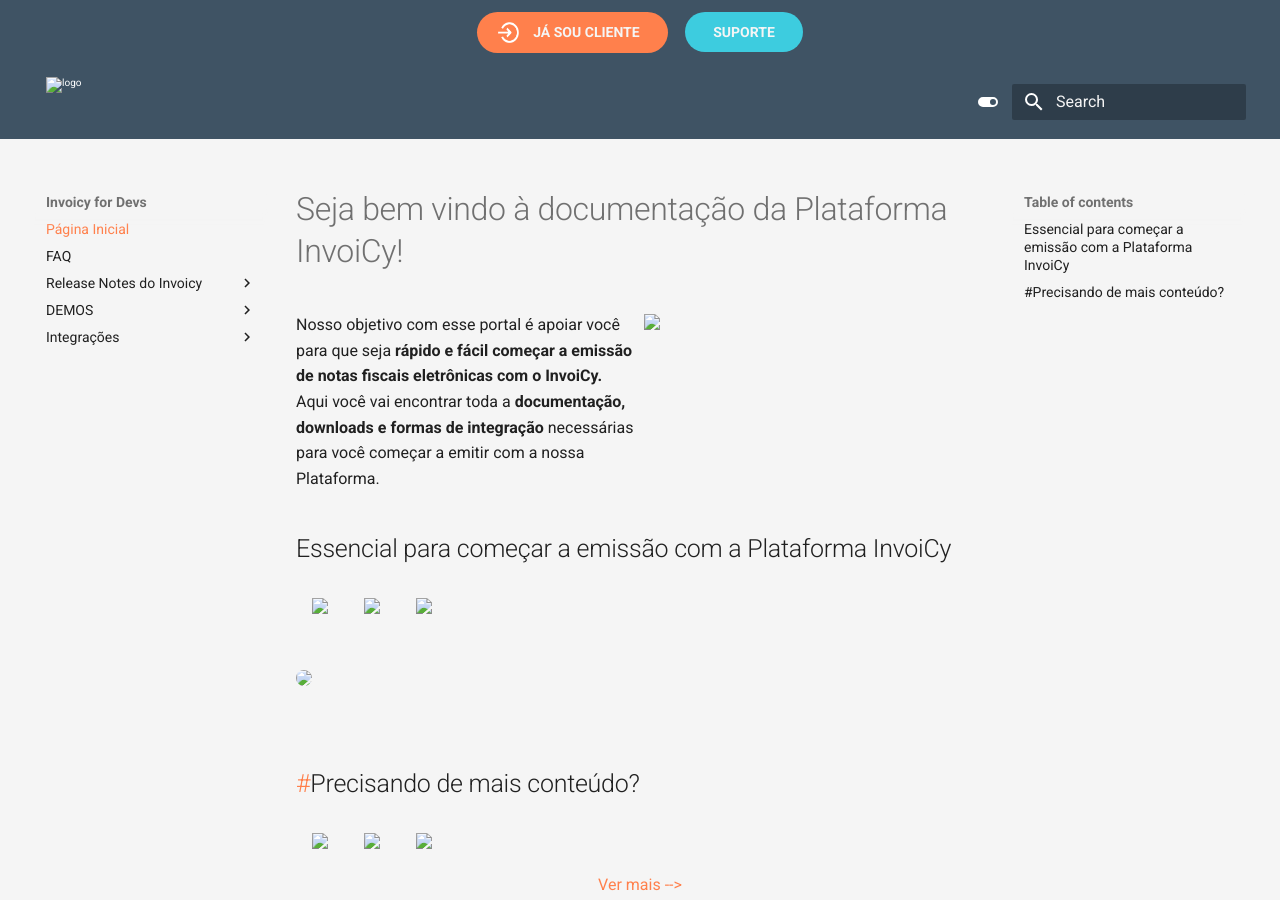
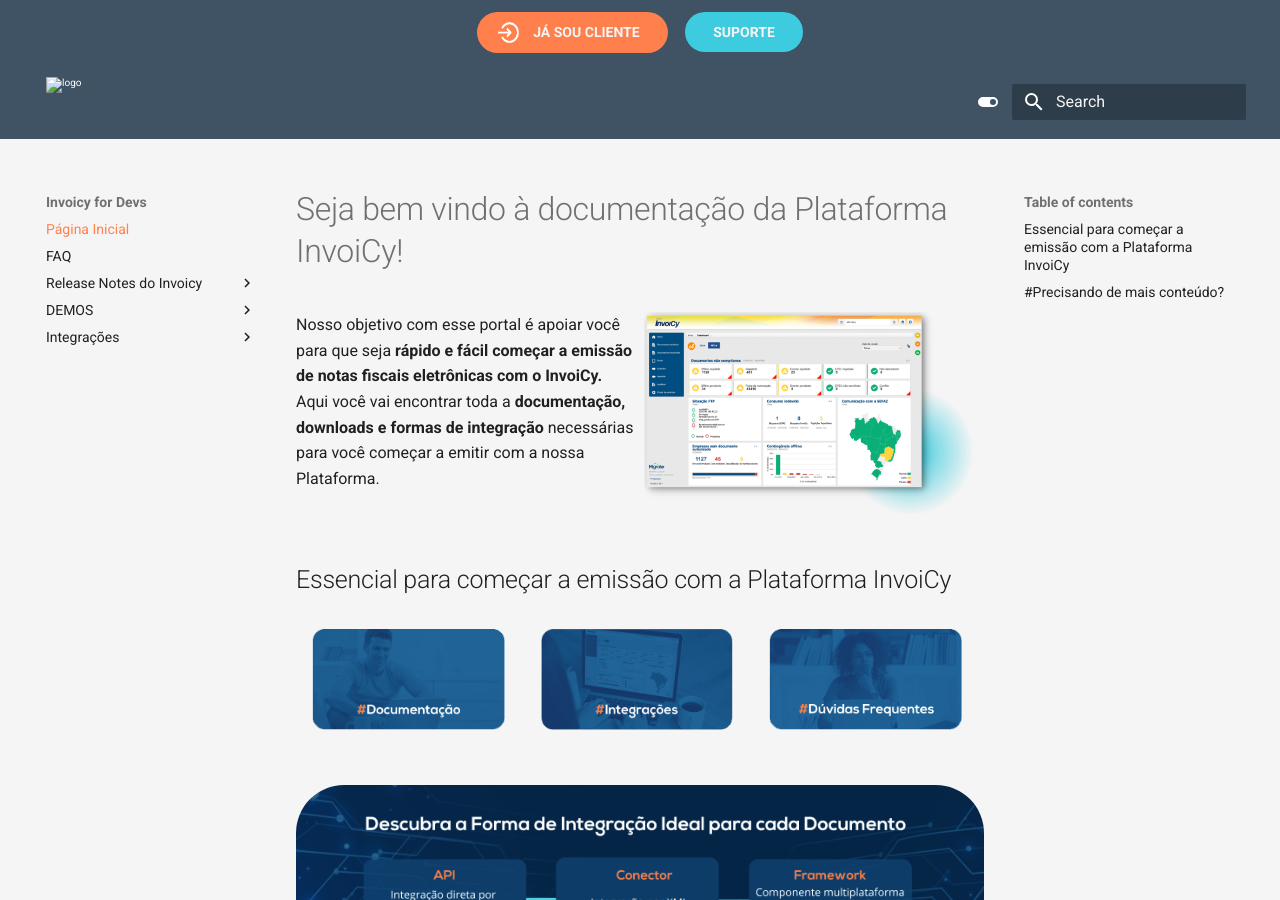
Before and after one commit to DiegoRockenbach/MKDOCS_DEMO_GITHUB, an MkDocs documentation site: the page built from docs/index.md, in a window 1280 px wide and 900 px high. Built offline with MkDocs 1.6.1 and Material for MkDocs 9.7.7, drawn with Linux system fonts in a browser that asks for light colours.

Commit message:
Mudança no caminho dos arquivos novamente

```diff
--- a/docs/index.md
+++ b/docs/index.md
@@ -6,29 +6,29 @@
         <br>
         Aqui você vai encontrar toda a <b>documentação, downloads e formas de integração</b> necessárias para você começar a emitir com a nossa Plataforma.
     </span>
-    <img class="img_inicio" src="docs/img/index/IMG1.png">
+    <img class="img_inicio" src="img/index/IMG1.png">
 </div>
 
 
 ## Essencial para começar a emissão com a Plataforma InvoiCy
 
 <div class="row_essencial">
-    <a href=""><img src="docs/img/index/IMG2_Documentacao.png"></a>
-    <a href=""><img src="docs/img/index/IMG3_Integracoes.png"></a>
-    <a href=""><img src="docs/img/index/IMG4_Duvidasfrequentes.png"></a>
+    <a href=""><img src="img/index/IMG2_Documentacao.png"></a>
+    <a href=""><img src="img/index/IMG3_Integracoes.png"></a>
+    <a href=""><img src="img/index/IMG4_Duvidasfrequentes.png"></a>
 </div>
 
 <div class="img_descubraforma">
-    <img src="docs/img/index/IMG5_Descubraforma.png">
+    <img src="img/index/IMG5_Descubraforma.png">
 </div>
 
 
 ## <span class="orange_hash">#</span>Precisando de mais conteúdo?
 
 <div class="row_maisconteudo">
-    <a href=""><img src="docs/img/index/IMG6_18anos.png"></a>
-    <a href=""><img src="docs/img/index/IMG7_Tabela.png"></a>
-    <a href=""><img src="docs/img/index/IMG8_Capture.png"></a>
+    <a href=""><img src="img/index/IMG6_18anos.png"></a>
+    <a href=""><img src="img/index/IMG7_Tabela.png"></a>
+    <a href=""><img src="img/index/IMG8_Capture.png"></a>
 </div>
 
 <div class="vermais">
@@ -36,5 +36,5 @@
 </div>
 
 <div class="img_invoicymarket">
-    <img src="docs/img/index/IMG9_Invoicymarket.png">
+    <img src="img/index/IMG9_Invoicymarket.png">
 </div>
```
Also changed, not shown: docs/Release Notes do Invoicy/Versão 2.56.0.md (+5 -5 lines), site/404.html, site/DEMOS/pagina1/index.html, site/DEMOS/pagina2/index.html, site/FAQ/index.html, site/Integrações/CTe/index.html, site/Integrações/MDFe/index.html, site/Integrações/NFCe/index.html, site/Integrações/NFSe/index.html, site/Integrações/NFe/index.html, site/Release Notes do Invoicy/ReleaseNotes/index.html, site/Release Notes do Invoicy/Versão 2.54.5/index.html, site/Release Notes do Invoicy/Versão 2.55.3/index.html, site/Release Notes do Invoicy/Versão 2.56.0/index.html, 1 more files, 1 other file.
